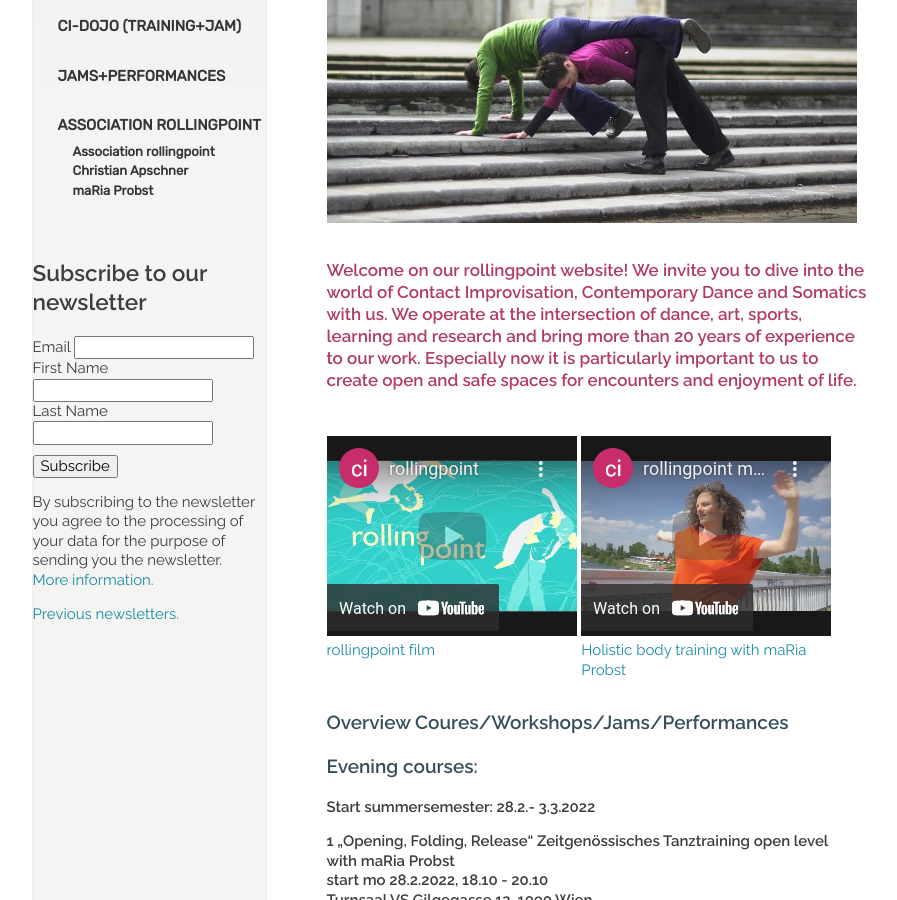
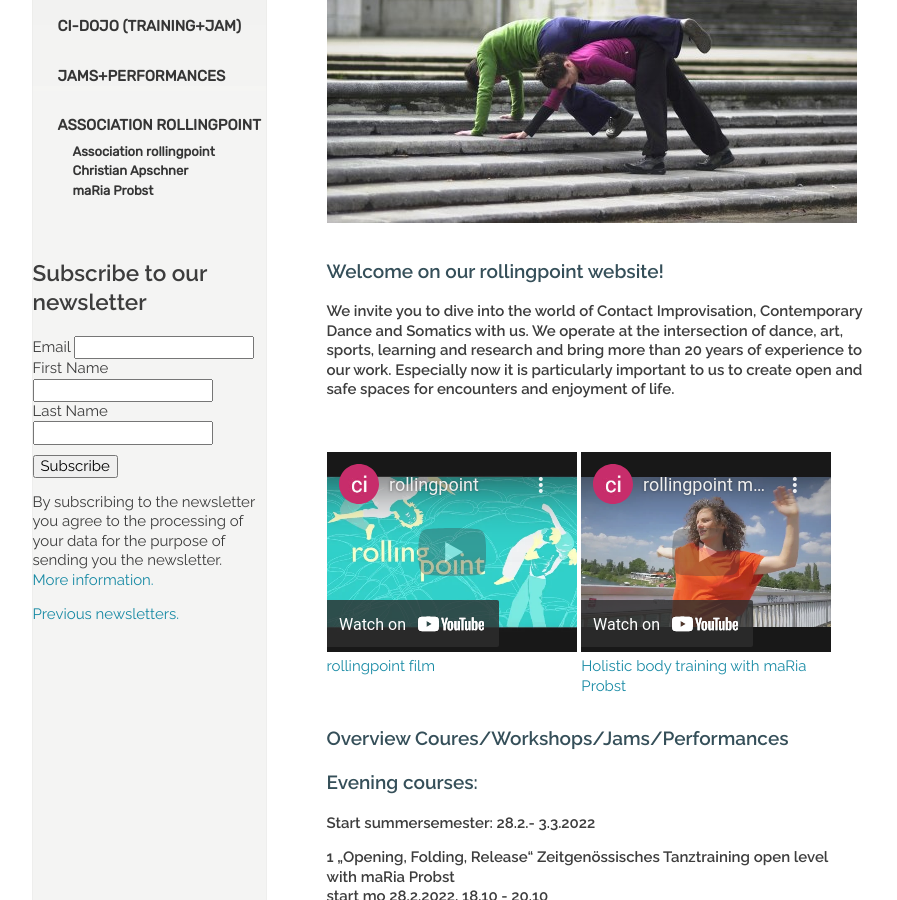
Before and after one commit to manulari/rollingpointat, a Jekyll site: the page built from _pages_en/en.md, in a window 1280 px wide and 900 px high, scrolled down 376 px. Shown: the whole window, without its empty margins (152-1049 px from the left). Built offline with Jekyll 4.4.1, drawn with Linux system fonts in a browser that asks for light colours; comment, search, counter and statistics services are not loaded.

Commit message:
Update page (en) “en”

```diff
--- a/_pages_en/en.md
+++ b/_pages_en/en.md
@@ -10,7 +10,9 @@ other_lang: /
 
 ![](/assets/uploads/dsc_1901_klein.jpg)
 
-#### Welcome on our rollingpoint website! We invite you to dive into the world of Contact Improvisation, Contemporary Dance and Somatics with us. We operate at the intersection of dance, art, sports, learning and research and bring more than 20 years of experience to our work. Especially now it is particularly important to us to create open and safe spaces for encounters and enjoyment of life.
+### Welcome on our rollingpoint website!
+
+**We invite you to dive into the world of Contact Improvisation, Contemporary Dance and Somatics with us. We operate at the intersection of dance, art, sports, learning and research and bring more than 20 years of experience to our work. Especially now it is particularly important to us to create open and safe spaces for encounters and enjoyment of life.**
 
 #### &nbsp;
 
```
